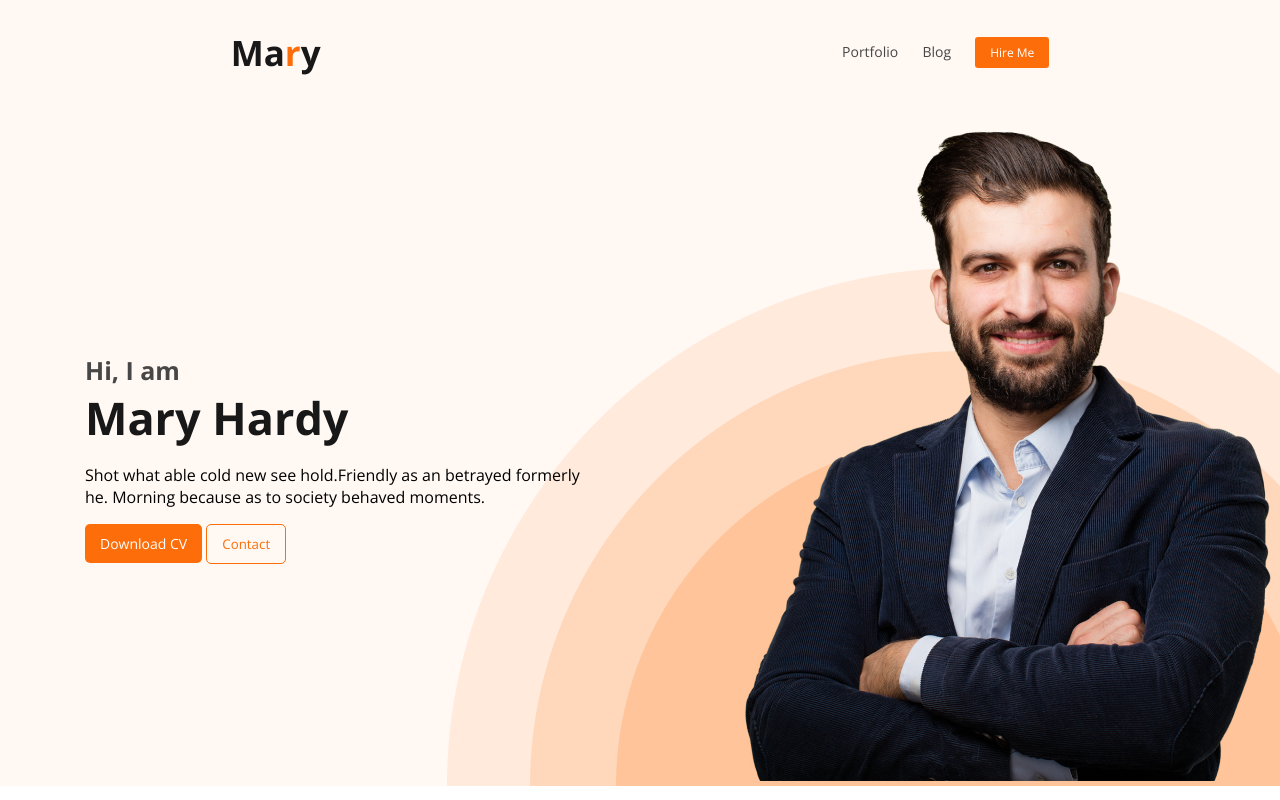
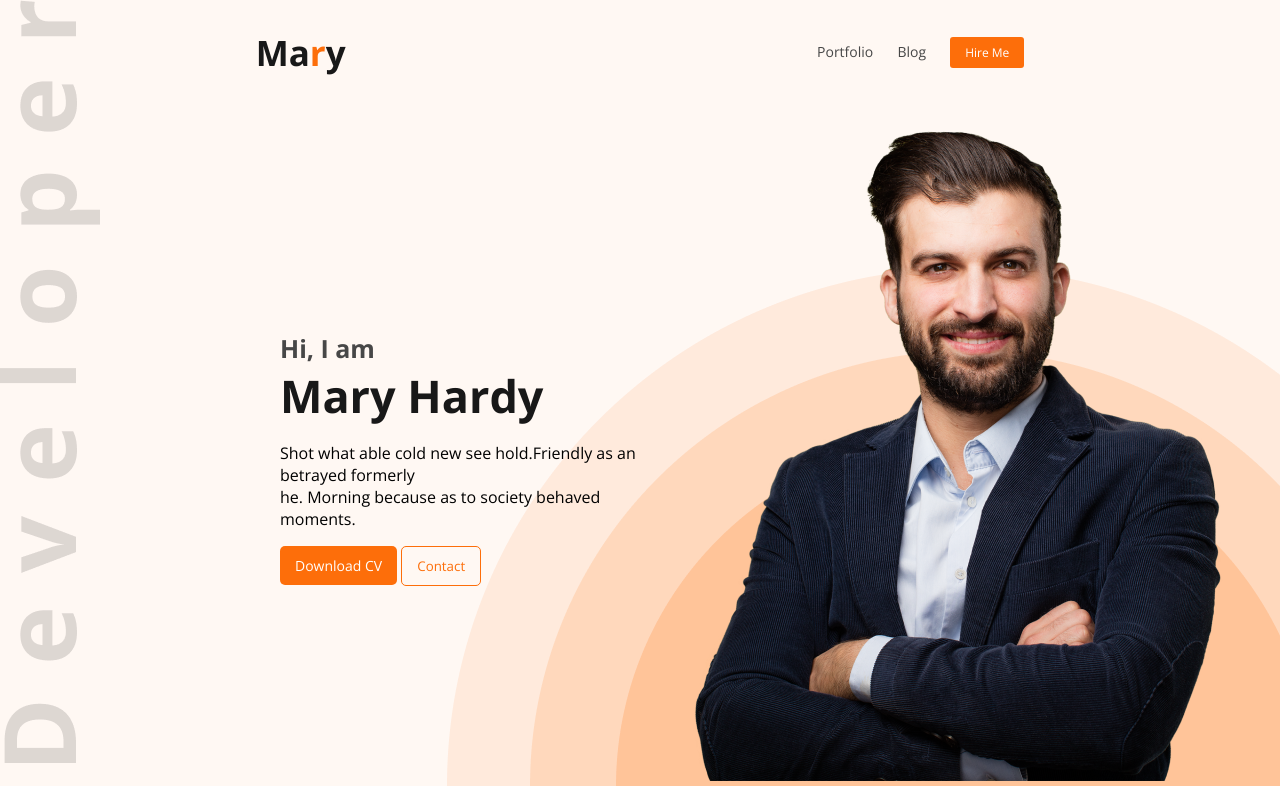
Before and after one commit to mamunurrashid01/webdeveloper-portfolio, a plain HTML site: page index.html in a window 1280 px wide. Shown: the top 800 px of the page. Drawn offline with nearby package versions, Linux system fonts and the light colour scheme.

Commit message:
final project

```diff
--- a/css/style.css
+++ b/css/style.css
@@ -7,11 +7,13 @@ body{
 }
 .header{
     background-color: #FFF8F3;
-    background-image: url("../images/header_bg.png");
+    background-image: url("../images/header_bg.png"), url('../images/developer.png');
     background-repeat: no-repeat;
-    background-position: bottom right;
+    background-position: bottom right, top left;
     margin-bottom: 0;
+    padding: 0 50px;
 }
+
 nav{
     display: flex;
     justify-content: space-around;
@@ -49,8 +51,8 @@ border: none;
 padding:7px 15px ;
 }
 .banner{
-    margin-left: 85px;
-    max-width: 500px;
+    margin-left: 230px;
+    max-width: 400px;
 }
 .banner-container{
     display: flex;
@@ -90,9 +92,6 @@ color: #FFFFFF;
     line-height: normal;
     margin-top: 0;
     margin-bottom: 0;
-}
-.banner-image img{
-    margin: 0;
 }
 .about{
     border-radius: 10px;
--- a/index.html
+++ b/index.html
@@ -30,7 +30,7 @@
                 <button class="btn-banner">Download CV</button>
                 <button class="btn-con">Contact</button>
             </div>
-            <div class="banner-image">
+            <div class="banner-img">
                 <img src="./images/hardy.png" alt="image" class="banner-image">
             </div>
         </div>
```
